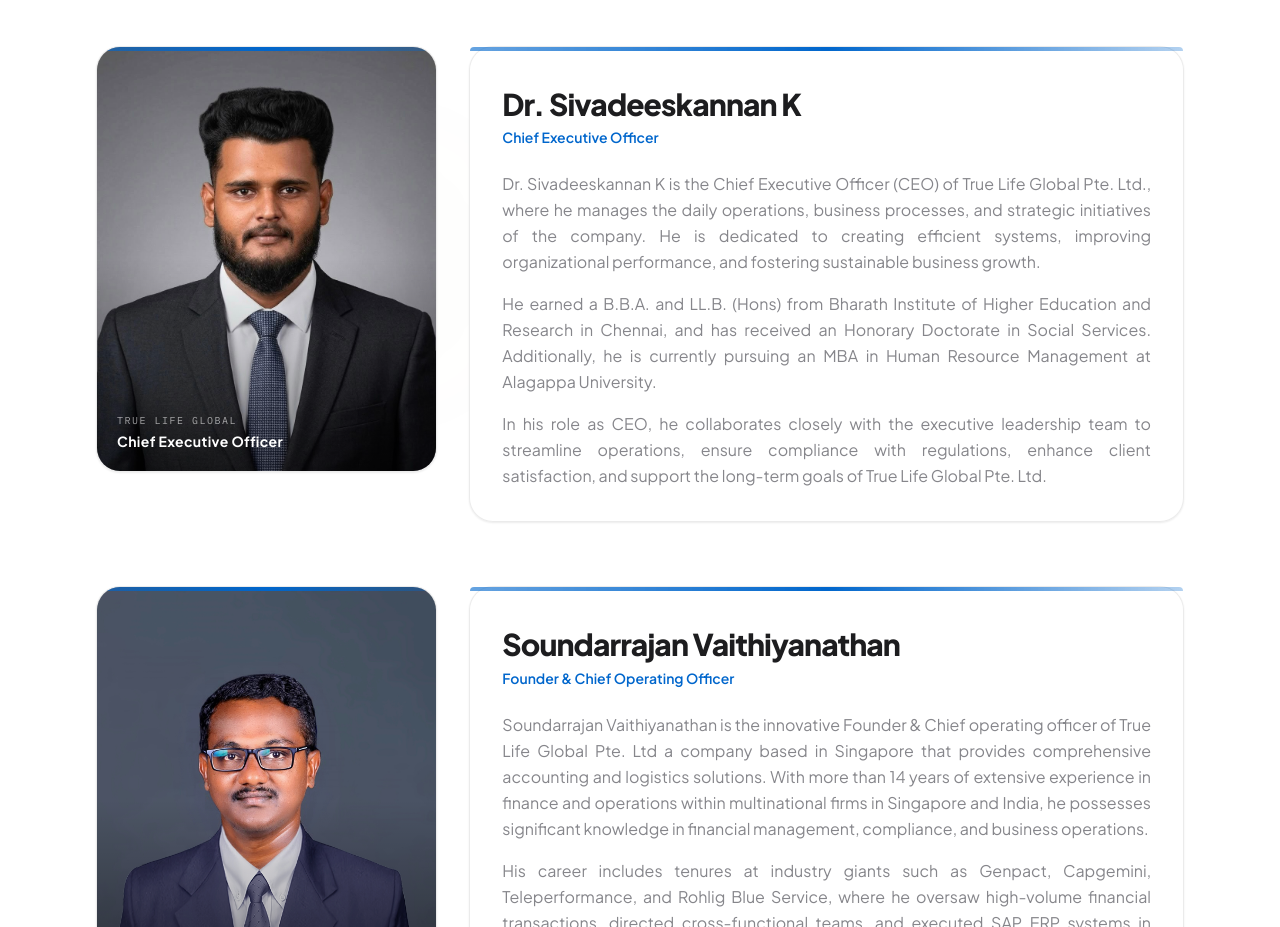
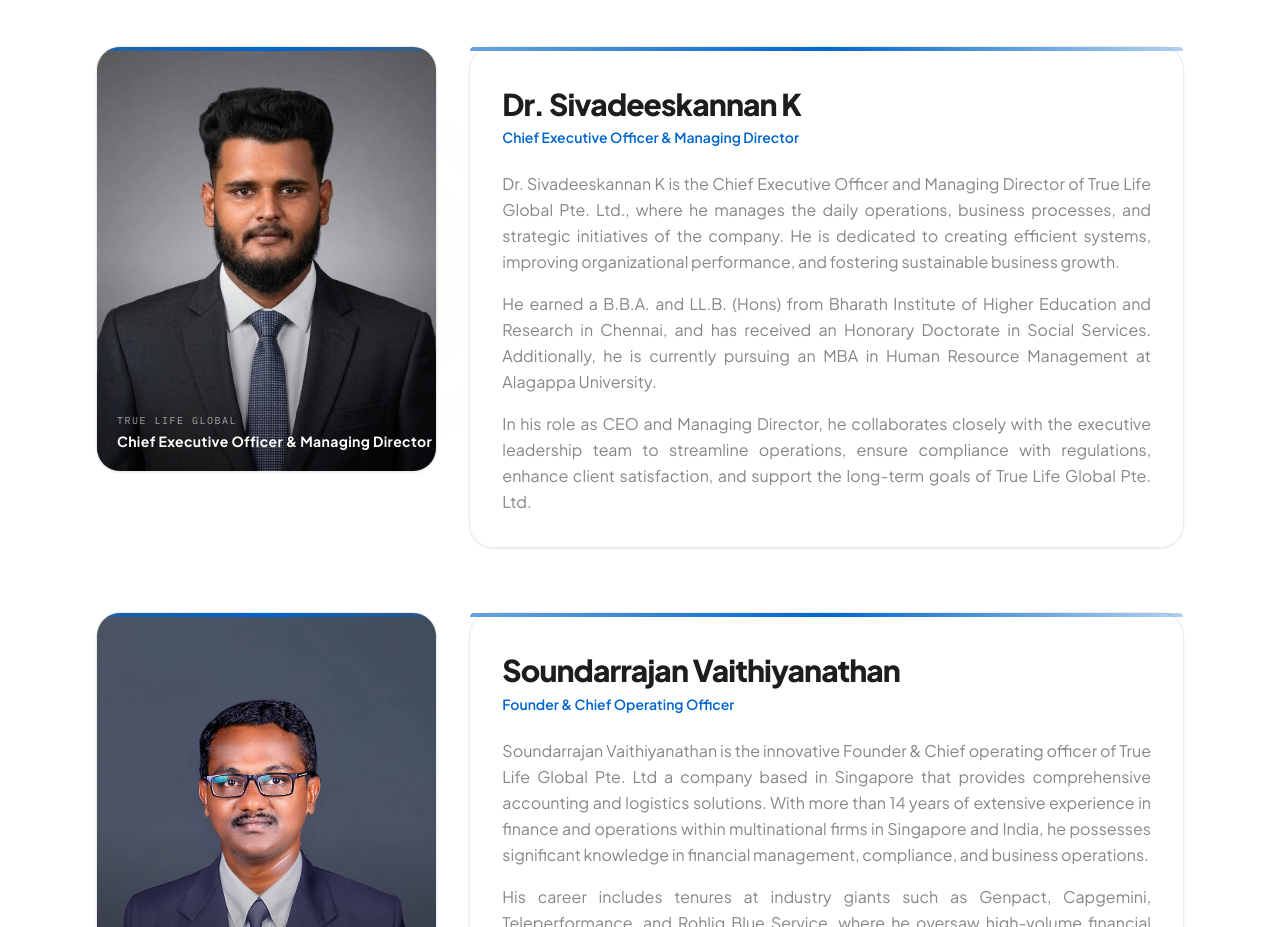
Before and after one commit to truelifeglobalpte/True-Life-Global, a Next.js app: page / in a window 1280 px wide. Shown: the part 3500-4427 px from the top of the page. Built offline with nearby package versions, Linux system fonts and the light colour scheme.

Commit message:
chore: update Dr. Sivadeeskannan's role to CEO & Managing Director

```diff
--- a/src/components/Director.tsx
+++ b/src/components/Director.tsx
@@ -7,20 +7,20 @@ import Image from "next/image";
 const LEADERS = [
   {
     name: "Dr. Sivadeeskannan K",
-    role: "Chief Executive Officer",
+    role: "Chief Executive Officer & Managing Director",
     image: "/coo.jpg",
     imagePosition: "object-[center_10%]",
     bio: [
-      "Dr. Sivadeeskannan K is the Chief Executive Officer (CEO) of True Life Global Pte. Ltd., where he manages the daily operations, business processes, and strategic initiatives of the company. He is dedicated to creating efficient systems, improving organizational performance, and fostering sustainable business growth.",
+      "Dr. Sivadeeskannan K is the Chief Executive Officer and Managing Director of True Life Global Pte. Ltd., where he manages the daily operations, business processes, and strategic initiatives of the company. He is dedicated to creating efficient systems, improving organizational performance, and fostering sustainable business growth.",
       "He earned a B.B.A. and LL.B. (Hons) from Bharath Institute of Higher Education and Research in Chennai, and has received an Honorary Doctorate in Social Services. Additionally, he is currently pursuing an MBA in Human Resource Management at Alagappa University.",
-      "In his role as CEO, he collaborates closely with the executive leadership team to streamline operations, ensure compliance with regulations, enhance client satisfaction, and support the long-term goals of True Life Global Pte. Ltd.",
+      "In his role as CEO and Managing Director, he collaborates closely with the executive leadership team to streamline operations, ensure compliance with regulations, enhance client satisfaction, and support the long-term goals of True Life Global Pte. Ltd.",
     ],
     badges: ["Honorary Doctorate", "BBA LL.B (Hons)", "MBA (HRM)"],
     tags: ["Honorary Doctorate", "Business Management", "Corporate Governance", "Legal Compliance", "HR Management"],
     stats: [
       { stat: "BBA", label: "LL.B. (Hons)" },
       { stat: "MBA", label: "HR Management (Pursuing)" },
-      { stat: "CEO", label: "Strategic Leadership" },
+      { stat: "CEO & MD", label: "Strategic Leadership" },
     ],
   },
   {
```
